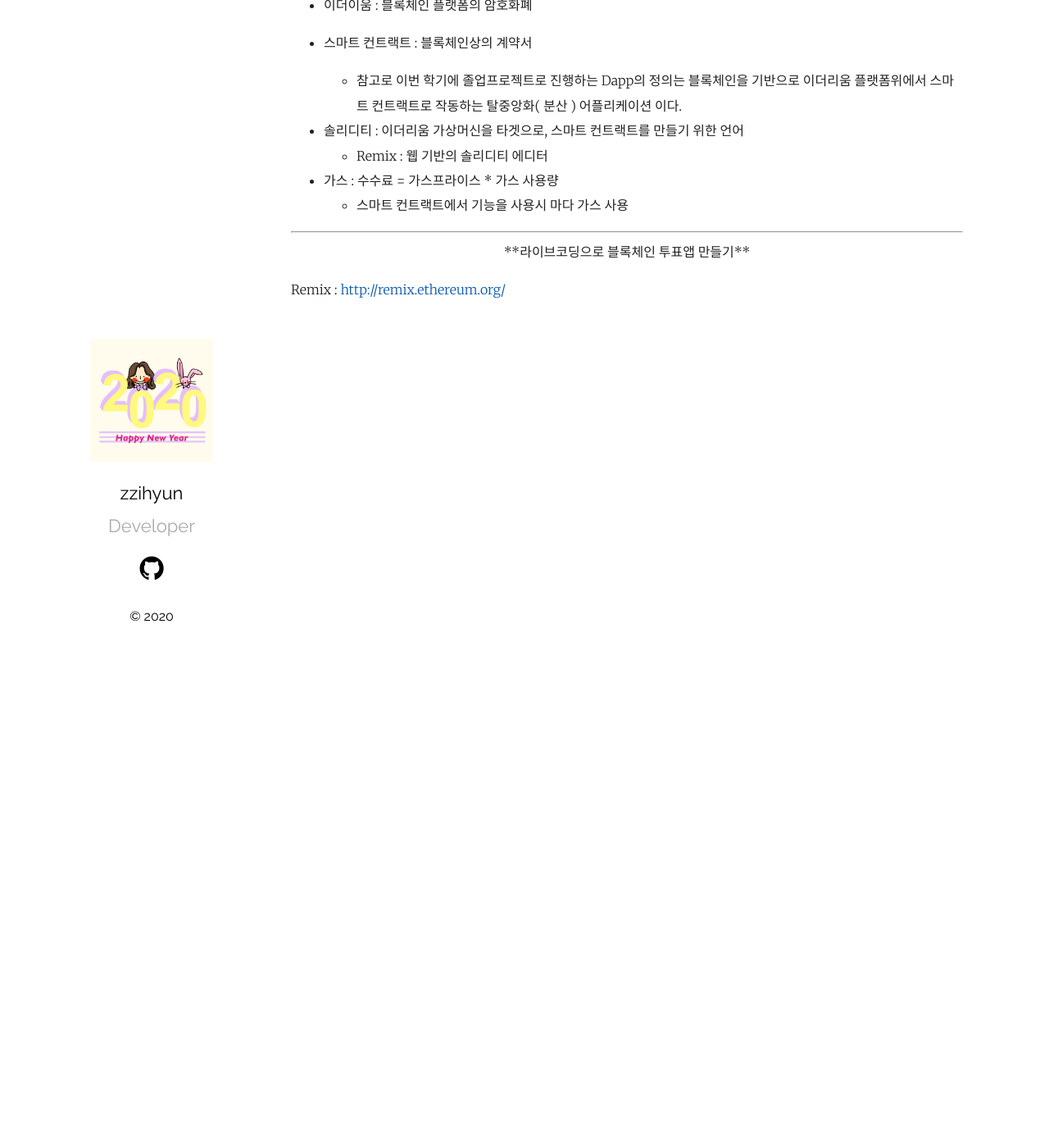
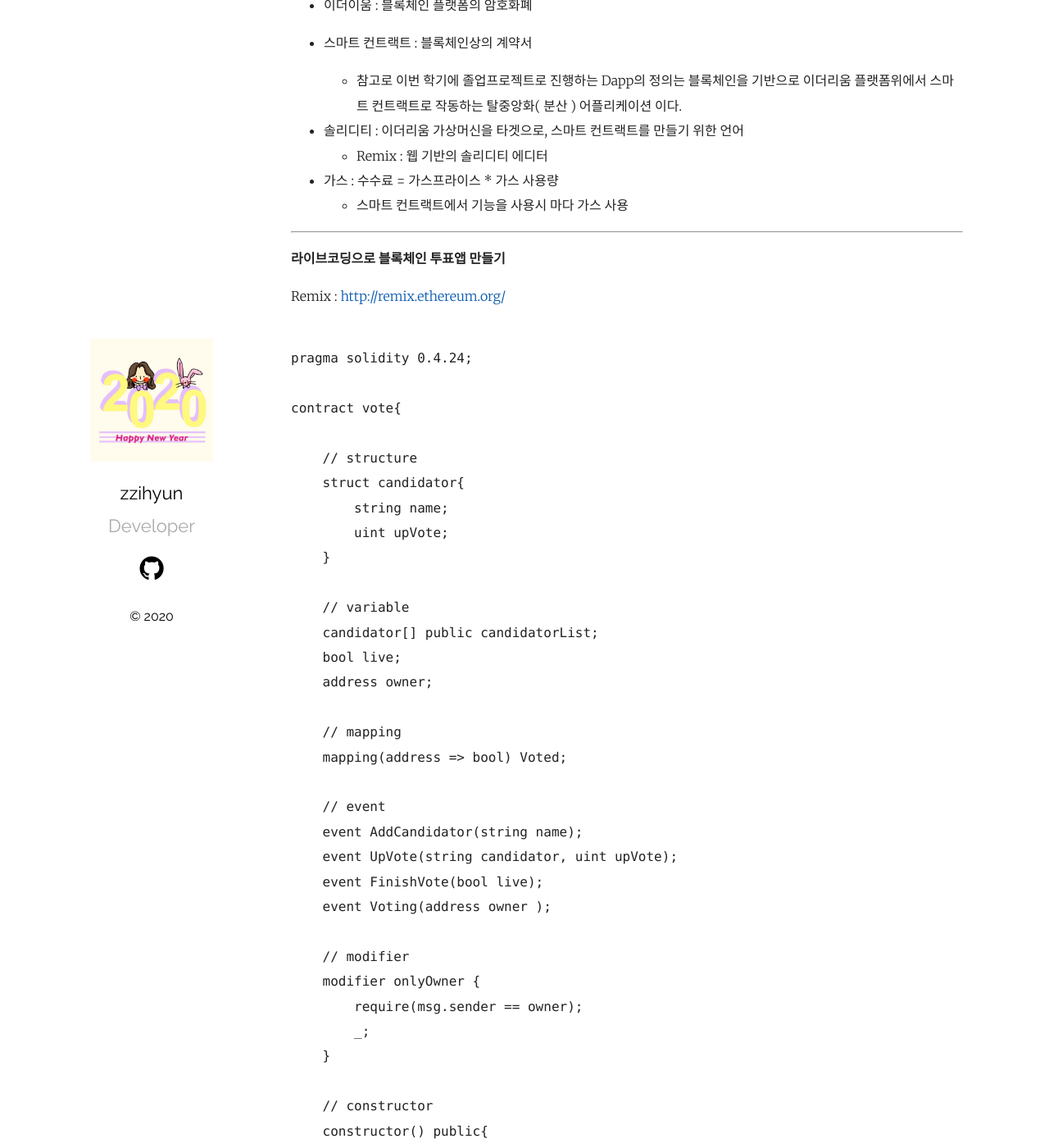
Before and after one commit to jhhhj1002/jhhhj1002.github.io, a Jekyll site: the page built from _posts/2020-03-21-Blockchain-&-Solidity.markdown, in a window 1280 px wide and 1400 px high, scrolled down 270 px. Shown: the whole window at 82% size. Built offline with Jekyll 4.4.1, drawn with Linux system fonts in a browser that asks for light colours; before the commit the page ends 900 px from its top, so only the background shows below that; some of the changed text lies outside the part shown.

Commit message:
Update 2020-03-21-Blockchain-&-Solidity.markdown

```diff
--- a/_posts/2020-03-21-Blockchain-&-Solidity.markdown
+++ b/_posts/2020-03-21-Blockchain-&-Solidity.markdown
@@ -23,11 +23,84 @@ Smart Contract Dapp 에 들어가기 앞서 인프런에 있는 [블록체인과
 
 * * *
 
-<center>**라이브코딩으로 블록체인 투표앱 만들기**</center>
+**라이브코딩으로 블록체인 투표앱 만들기**
 
 Remix : <http://remix.ethereum.org/>
 
+<pre>
+<code>
+pragma solidity 0.4.24;
 
+contract vote{
+
+    // structure
+    struct candidator{
+        string name;
+        uint upVote;
+    }
+
+    // variable
+    candidator[] public candidatorList;
+    bool live;
+    address owner;
+
+    // mapping
+    mapping(address => bool) Voted;
+
+    // event
+    event AddCandidator(string name);
+    event UpVote(string candidator, uint upVote);
+    event FinishVote(bool live);
+    event Voting(address owner );
+
+    // modifier
+    modifier onlyOwner {
+        require(msg.sender == owner);
+        _;
+    }
+
+    // constructor
+    constructor() public{
+        owner = msg.sender;
+        live = true;
+
+        emit Voting(owner);
+    }
+
+    // candidator
+    function addCandidator (string _name) public onlyOwner{
+        require(live == true);
+        require(candidatorList.length < 5);
+        candidatorList.push(candidator(_name,0));
+
+        //emit event
+        emit AddCandidator(_name);
+    }
+
+    // voting
+    function upVote (uint _indexOfCandidator) public{
+        require(live == true);
+        require(_indexOfCandidator < candidatorList.length);
+        require(Voted[msg.sender] == false);
+        candidatorList[_indexOfCandidator].upVote++;
+
+        Voted[msg.sender] = true;
+
+        //emit event
+        emit UpVote(candidatorList[_indexOfCandidator].name, candidatorList[_indexOfCandidator].upVote);
+    }
+
+    // finish vote
+    function finishVote () public onlyOwner{
+        require(live == true);
+        live = false;
+
+        emit FinishVote(live);
+    }
+}
+
+</code>
+</pre>
 
 
 
```
